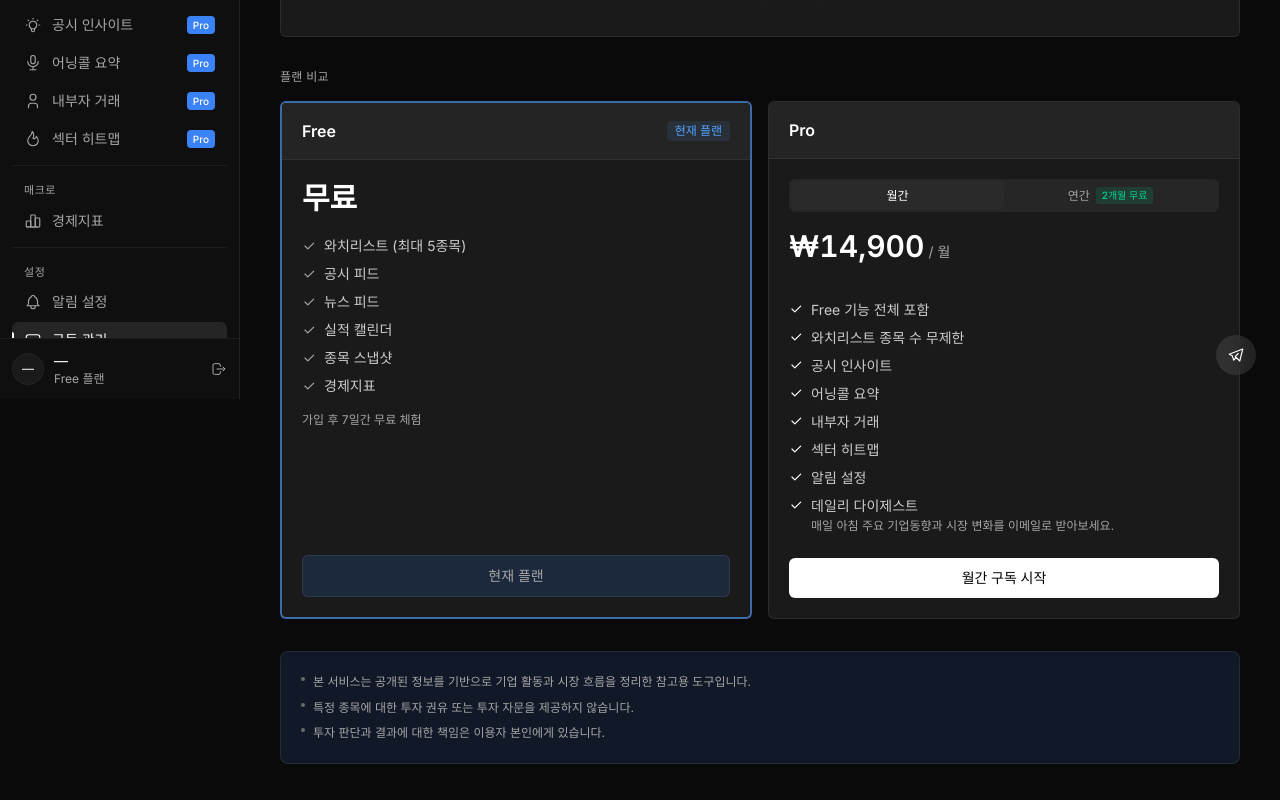
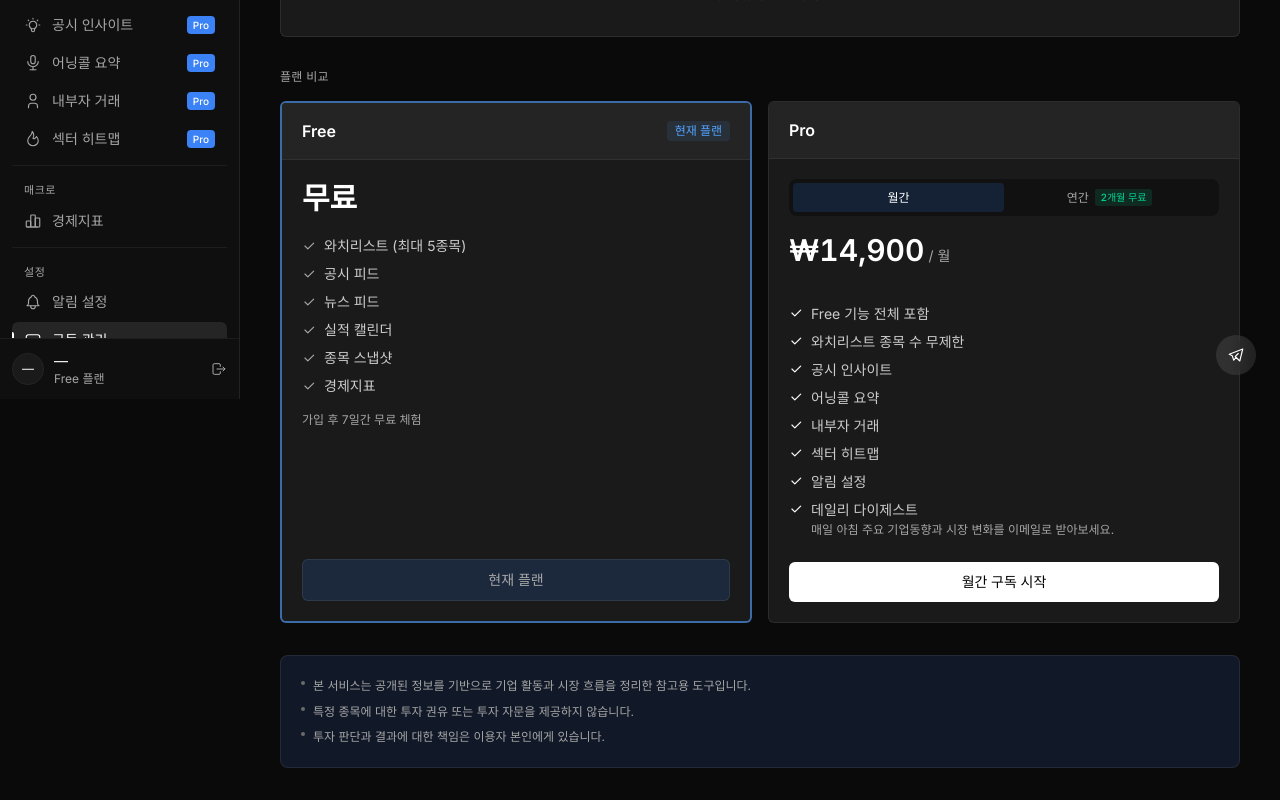
Before and after one commit to nudgefilm/ticker-flow, a Next.js app: page /billing in a window 1280 px wide. Shown: the part 401-1201 px from the top of the page. Built offline with nearby package versions, Linux system fonts and the light colour scheme; no server answers; the database is empty.

Commit message:
fix: 빌링 탭 선택 상태 명확화 및 Polar 체크아웃 리다이렉트 오류 수정
- Pro 플랜 월간/연간 탭 선택 상태를 Free 카드 배경색과 통일
- 만료된 정적 buy.polar.sh 링크 대신 /api/polar/checkout으로 매번 새 체크아웃 세션 생성

```diff
--- a/src/app/(dashboard)/billing/page.tsx
+++ b/src/app/(dashboard)/billing/page.tsx
@@ -82,7 +82,7 @@ export default async function BillingPage({
       <div className="mt-8">
         <p className="text-xs font-medium uppercase tracking-wide text-[#a6a6a6]">플랜 비교</p>
         <div className="mt-4">
-          <BillingPlansClient isPro={isPro} />
+          <BillingPlansClient isPro={isPro} userEmail={user?.email ?? ""} />
         </div>
       </div>
 
--- a/src/components/dashboard/billing-plans-client.tsx
+++ b/src/components/dashboard/billing-plans-client.tsx
@@ -3,8 +3,10 @@
 import { useState } from "react"
 import { IconCheck } from "@tabler/icons-react"
 
-const MONTHLY_CHECKOUT_URL = "https://buy.polar.sh/polar_cl_b4362962-9365-4bfb-be40-1f5ad65b45af"
-const ANNUAL_CHECKOUT_URL = "https://buy.polar.sh/polar_cl_046ffe47-7b01-4427-b69b-63202cf5ae85"
+// 정적 buy.polar.sh 체크아웃 링크는 만료/비활성화 시 polar.sh 메인으로 리다이렉트되므로,
+// /api/polar/checkout에서 매번 새 체크아웃 세션을 생성하는 방식을 사용한다.
+const MONTHLY_PRODUCT_ID = "b4362962-9365-4bfb-be40-1f5ad65b45af"
+const ANNUAL_PRODUCT_ID = "046ffe47-7b01-4427-b69b-63202cf5ae85"
 
 const FREE_FEATURES = [
   "와치리스트 (최대 5종목)",
@@ -28,8 +30,35 @@ const PRO_FEATURES: ProFeature[] = [
   { label: "데일리 다이제스트", desc: "매일 아침 주요 기업동향과 시장 변화를 이메일로 받아보세요." },
 ]
 
-export default function BillingPlansClient({ isPro }: { isPro: boolean }) {
+export default function BillingPlansClient({ isPro, userEmail }: { isPro: boolean; userEmail: string }) {
   const [tab, setTab] = useState<"monthly" | "annual">("monthly")
+  const [loading, setLoading] = useState(false)
+  const [error, setError] = useState("")
+
+  async function handleCheckout() {
+    setLoading(true)
+    setError("")
+    try {
+      const res = await fetch("/api/polar/checkout", {
+        method: "POST",
+        headers: { "Content-Type": "application/json" },
+        body: JSON.stringify({
+          productId: tab === "monthly" ? MONTHLY_PRODUCT_ID : ANNUAL_PRODUCT_ID,
+          userEmail,
+        }),
+      })
+      const data = await res.json()
+      if (!res.ok || !data.checkoutUrl) {
+        setError(data.error ?? "결제 페이지를 열 수 없습니다. 잠시 후 다시 시도해주세요.")
+        setLoading(false)
+        return
+      }
+      window.location.href = data.checkoutUrl
+    } catch {
+      setError("네트워크 오류가 발생했습니다. 잠시 후 다시 시도해주세요.")
+      setLoading(false)
+    }
+  }
 
   return (
     <div className="grid grid-cols-1 gap-4 md:grid-cols-2">
@@ -95,13 +124,13 @@ export default function BillingPlansClient({ isPro }: { isPro: boolean }) {
         <div className="flex flex-1 flex-col p-5">
 
         {/* 탭 스위처 */}
-        <div className="flex rounded-[6px] bg-[#262626] p-0.5">
+        <div className="flex rounded-lg bg-[#111111] p-1">
           <button
             onClick={() => setTab("monthly")}
             className={`flex-1 rounded-[4px] py-1.5 text-xs font-medium transition-colors ${
               tab === "monthly"
-                ? "bg-[#2a2a2a] text-white"
-                : "text-[#a6a6a6] hover:text-white"
+                ? "bg-blue-500/[0.15] text-white font-medium"
+                : "bg-transparent text-[#a6a6a6] hover:text-white"
             }`}
           >
             월간
@@ -110,8 +139,8 @@ export default function BillingPlansClient({ isPro }: { isPro: boolean }) {
             onClick={() => setTab("annual")}
             className={`flex-1 rounded-[4px] py-1.5 text-xs font-medium transition-colors ${
               tab === "annual"
-                ? "bg-[#2a2a2a] text-white"
-                : "text-[#a6a6a6] hover:text-white"
+                ? "bg-blue-500/[0.15] text-white font-medium"
+                : "bg-transparent text-[#a6a6a6] hover:text-white"
             }`}
           >
             <span className="flex items-center justify-center gap-1.5">
@@ -164,15 +193,15 @@ export default function BillingPlansClient({ isPro }: { isPro: boolean }) {
               현재 플랜
             </button>
           ) : (
-            <a
-              href={tab === "monthly" ? MONTHLY_CHECKOUT_URL : ANNUAL_CHECKOUT_URL}
-              target="_blank"
-              rel="noopener noreferrer"
-              className="block w-full rounded-[6px] bg-white py-2.5 text-center text-sm font-medium text-black transition-colors hover:bg-white/90"
+            <button
+              onClick={handleCheckout}
+              disabled={loading}
+              className="block w-full rounded-[6px] bg-white py-2.5 text-center text-sm font-medium text-black transition-colors hover:bg-white/90 disabled:cursor-not-allowed disabled:opacity-60"
             >
-              {tab === "monthly" ? "월간 구독 시작" : "연간 구독 시작"}
-            </a>
+              {loading ? "처리 중..." : tab === "monthly" ? "월간 구독 시작" : "연간 구독 시작"}
+            </button>
           )}
+          {error && <p className="mt-2 text-center text-xs text-red-400">{error}</p>}
         </div>
         </div>
       </div>
```
